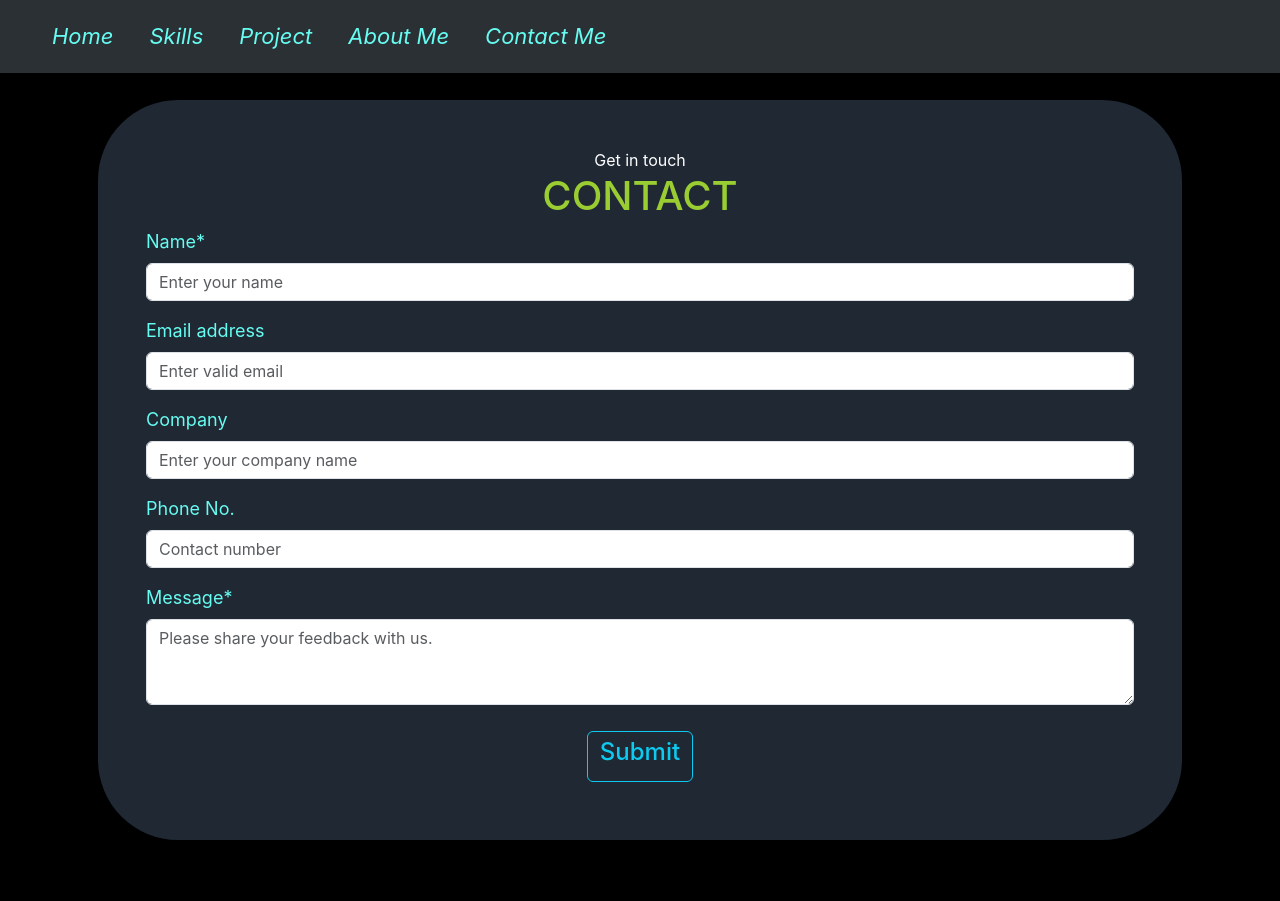
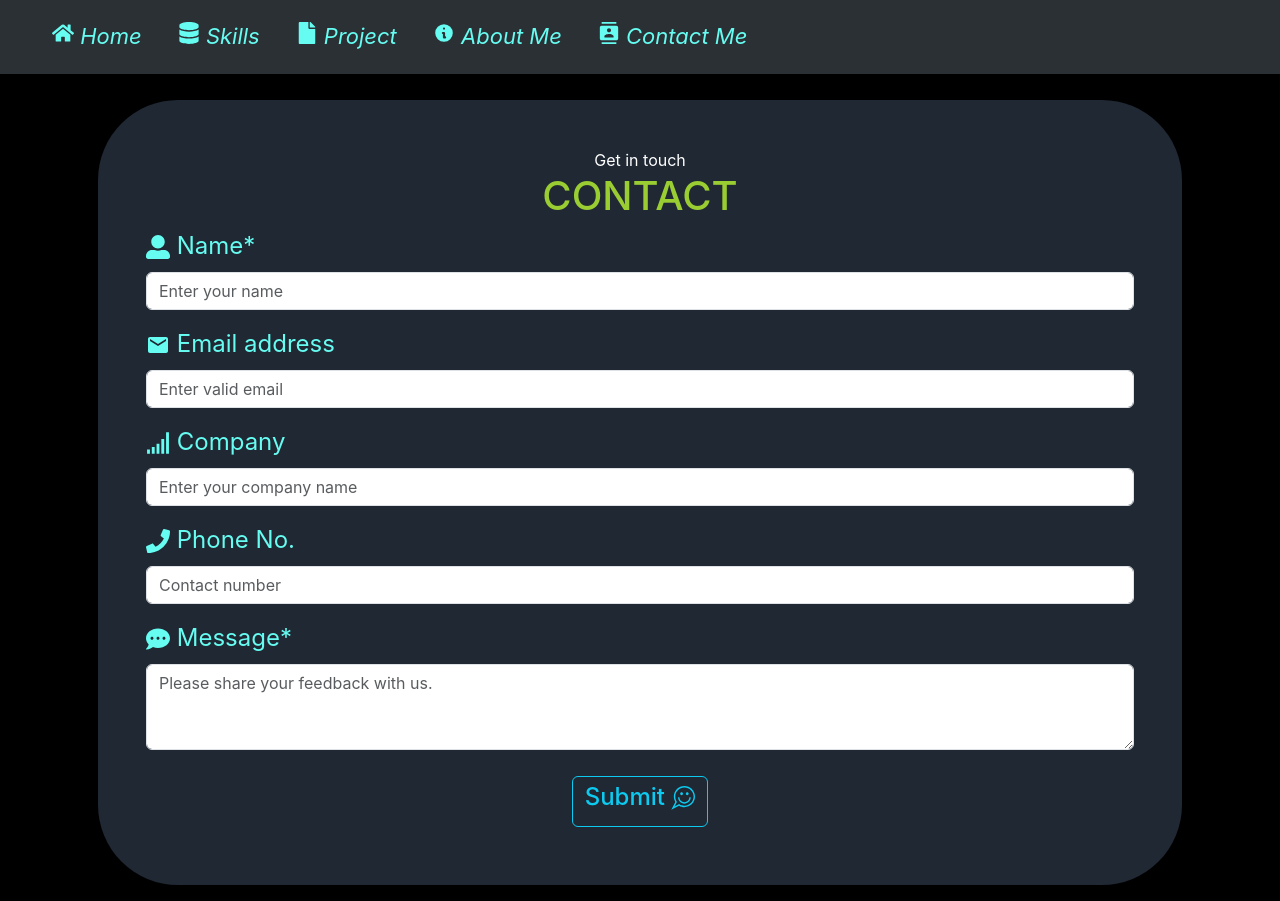
Before and after one commit to darshansanghavi633/Portfolio_usingReact, a React (Create React App) app: page /contactme in a window 1280 px wide. Before the commit the page ends 856 px from the top, so only its background shows below. Built offline with nearby package versions, Linux system fonts and the light colour scheme.

Commit message:
Added icons

```diff
--- a/src/App.css
+++ b/src/App.css
@@ -70,7 +70,7 @@ i:hover{
 }
 label{
   color:#66fcf1;
-  font-size: large;
+  font-size: x-large;
 }
 .valid-input{
   font-size: large;
@@ -81,3 +81,6 @@ label{
   padding: 20px;
   margin-top: 100px
 }
+.icon-nav{
+  margin-bottom: 10px;
+}
--- a/src/components/Contactme.js
+++ b/src/components/Contactme.js
@@ -1,5 +1,9 @@
 import React from "react";
 import Button from "react-bootstrap/Button";
+import {FaUserAlt,FaPhone,FaCommentDots} from 'react-icons/fa'
+import {MdEmail} from 'react-icons/md'
+import {TfiCommentsSmiley} from 'react-icons/tfi'
+import {GiNetworkBars} from 'react-icons/gi'
 
 export default function Contactme() {
   const [name, setName] = React.useState("");
@@ -44,7 +48,7 @@ export default function Contactme() {
         </div>
         <div className="mb-3">
           <label htmlFor="exampleFormControlInput1" className="form-label">
-            Name*
+            <FaUserAlt/> Name*
           </label>
           <input
             type="text"
@@ -58,7 +62,7 @@ export default function Contactme() {
         {error && !name && <span className="valid-input">Enter Your Name</span>}
         <div className="mb-3">
           <label htmlFor="exampleFormControlInput1" className="form-label">
-            Email address
+            <MdEmail/> Email address
           </label>
           <input
             type="email"
@@ -71,7 +75,7 @@ export default function Contactme() {
         </div>
         <div className="mb-3">
           <label htmlFor="exampleFormControlInput1" className="form-label">
-            Company
+            <GiNetworkBars/> Company
           </label>
           <input
             type="text"
@@ -84,7 +88,7 @@ export default function Contactme() {
         </div>
         <div className="mb-3">
           <label htmlFor="exampleFormControlInput1" className="form-label">
-            Phone No.
+           <FaPhone/> Phone No.
           </label>
           <input
             type="number"
@@ -97,7 +101,7 @@ export default function Contactme() {
         </div>
         <div className="mb-3">
           <label htmlFor="exampleFormControlTextarea1" className="form-label">
-            Message*
+           <FaCommentDots/> Message*
           </label>
           <textarea
             className="form-control"
@@ -118,7 +122,7 @@ export default function Contactme() {
             variant="outline-info"
             className="iconbutton"
           >
-            <h4> Submit </h4>
+            <h4> Submit <TfiCommentsSmiley/> </h4>
           </Button>
           {feedback && (
             <div className="valid-input">Thanks for the feedback!</div>
--- a/src/components/Footer.js
+++ b/src/components/Footer.js
@@ -1,26 +1,20 @@
-import React from 'react';
-import { Button } from 'react-bootstrap';
+import React from "react";
+import {FaUserAlt,FaPhone} from 'react-icons/fa'
+import {MdEmail} from 'react-icons/md'
+import { Button } from "react-bootstrap";
+import {TbHandFinger} from 'react-icons/tb'
+import {FaRegCopyright} from 'react-icons/fa'
 export default function Footer() {
+    const handleScrolltoTop=() => window.scrollTo({top: 0, left: 0, behavior: 'smooth'})
   return (
-    <div className='text-center' style={{backgroundColor:"#1f2833",padding:"20px",marginTop:"100px"}}>
-        <div className='container text-center my-3'>
-        <Button variant="outline-info">Back To Top</Button>
-        </div>
-
-
-        <div className='mx-3'>
-            Name: Darshan Sanghavi
-        </div>
-      <div className='mx-3'>
-        Email: darshansanghavi0505@gmail.com
+    <div className="text-center copyright">
+      <div className="container text-center my-3">
+        <Button onClick={handleScrolltoTop} variant="outline-info">Back To Top <TbHandFinger/></Button>
       </div>
-      <div className='mx-3'>
-        Contact No.: +91 8591561861
-      </div>
-      <div className='mx-3'>
-        Copyright  Darshan Sanghavi | 2023
-      </div>
-
+      <div className="mx-3"><FaUserAlt/> Name: Darshan Sanghavi</div>
+      <div className="mx-3"><MdEmail/> Email: darshansanghavi0505@gmail.com</div>
+      <div className="mx-3"> <FaPhone/> Contact No.: +91 8591561861</div>
+      <div className="mx-3">Copyright <FaRegCopyright/> Darshan Sanghavi | 2023</div>
     </div>
-  )
+  );
 }
--- a/src/components/Navbar.js
+++ b/src/components/Navbar.js
@@ -1,5 +1,8 @@
 import React from 'react';
 import { Link } from 'react-router-dom';
+import {FaHome,FaDatabase,FaFile} from 'react-icons/fa'
+import {HiInformationCircle} from 'react-icons/hi'
+import {MdContacts} from 'react-icons/md'
 export default function Navbar() {
   return (
     <nav className="navbar navbar-expand-lg bg-body-tertiary fixed-top" data-bs-theme="dark">
@@ -10,19 +13,19 @@ export default function Navbar() {
     <div className="collapse navbar-collapse" id="navbarNav">
       <ul className="navbar-nav">
         <li className="nav-item">
-          <Link className="nav-link active" aria-current="page" to="/"><i>Home</i></Link>
+          <Link className="nav-link active" aria-current="page" to="/"><i><FaHome className='icon-nav'/> Home</i></Link>
         </li>
         <li className="nav-item">
-          <Link className="nav-link" to="/skills"><i>Skills</i></Link>
+          <Link className="nav-link" to="/skills"><i><FaDatabase className='icon-nav'/> Skills</i></Link>
         </li>
         <li className="nav-item">
-          <Link className="nav-link" to="/projects"><i>Project</i></Link>
+          <Link className="nav-link" to="/projects"><i><FaFile className='icon-nav'/> Project</i></Link>
         </li>
         <li className="nav-item">
-          <Link className="nav-link" to="/aboutme"><i>About Me</i></Link>
+          <Link className="nav-link" to="/aboutme"><i><HiInformationCircle className='icon-nav'/>  About Me</i></Link>
         </li>
         <li className="nav-item">
-          <Link className="nav-link" to="/contactme"><i>Contact Me</i></Link>
+          <Link className="nav-link" to="/contactme"><i><MdContacts className='icon-nav'/> Contact Me</i></Link>
         </li>
       </ul>
     </div>
```
Also changed, not shown: public/Portfolio/Page4.png.
